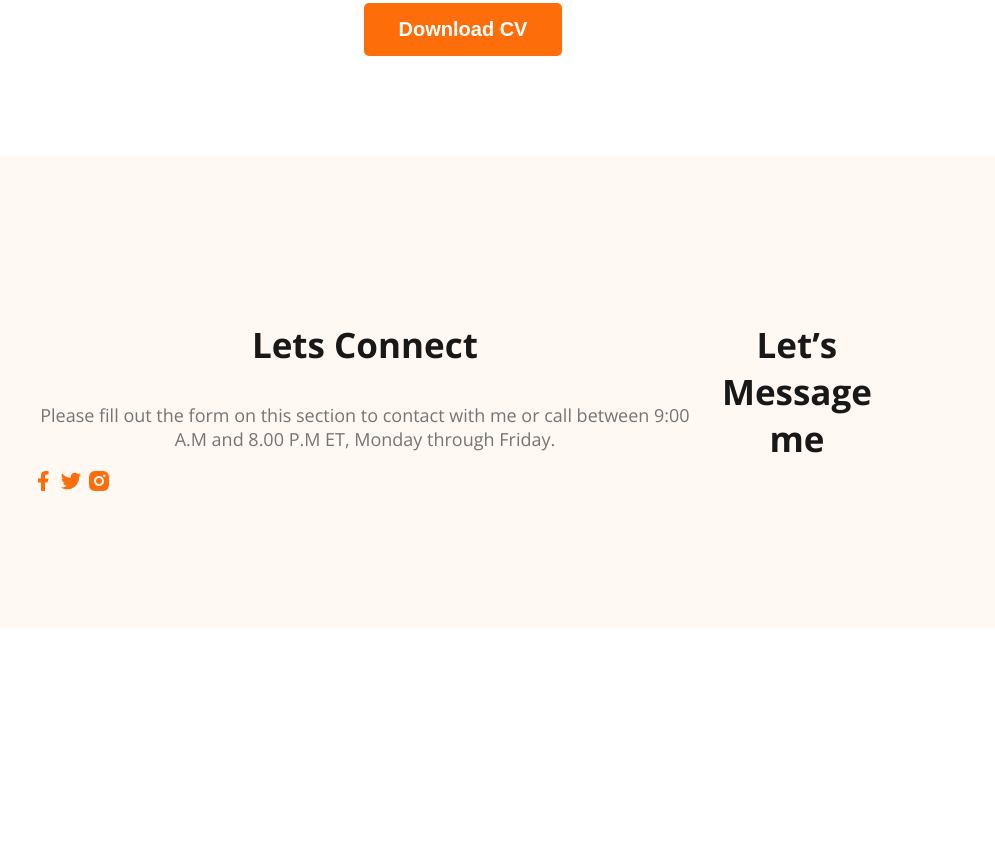
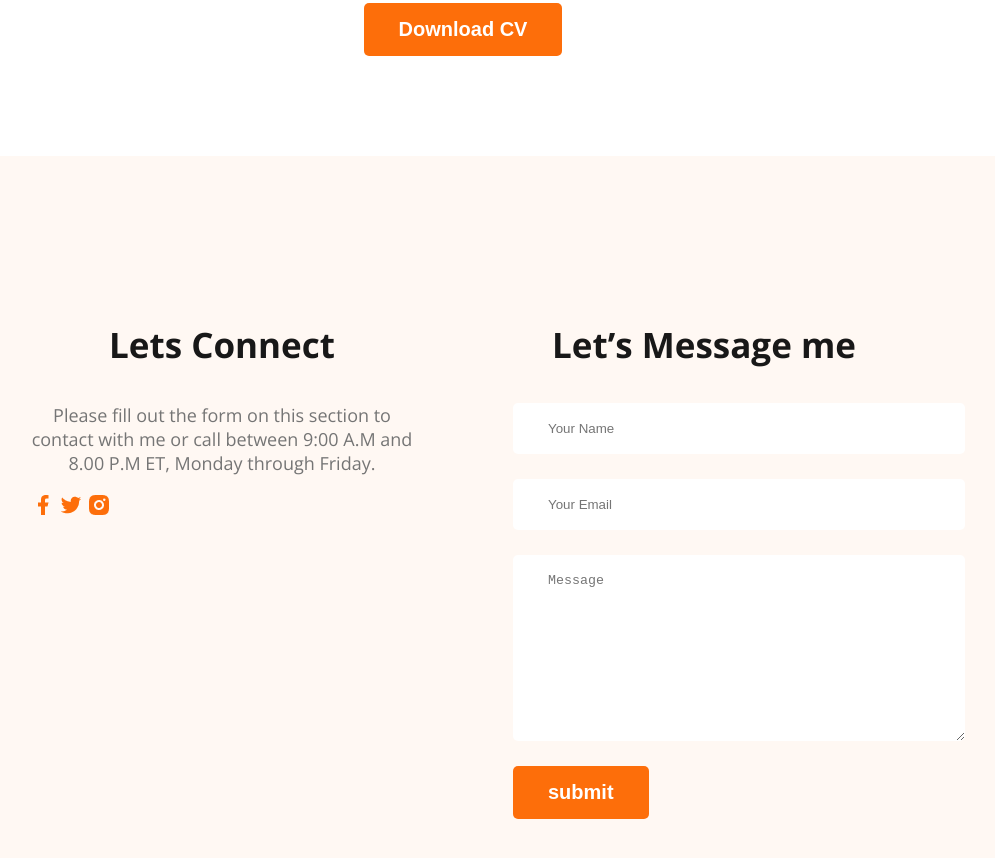
Before and after one commit to Ateka-Oishi/developer-portfolio, a plain HTML site: page index.html in a window 1280 px wide. Shown: the part 3114-3972 px from the top of the page, without its empty margins (177-1172 px from the left). Before the commit the page ends 3750 px from the top, so only its background shows below. Drawn offline with nearby package versions, Linux system fonts and the light colour scheme.

```diff
--- a/index.html
+++ b/index.html
@@ -181,6 +181,13 @@
         </div>
         <div class="footer-column">
             <h3 class="section-title">Let’s Message me</h3>
+            <form class="contact" action="">
+                <input type="text" placeholder="Your Name">
+                <input type="email" placeholder="Your Email" id="">
+                <textarea name="" placeholder="Message" id="" cols="30" rows="10"></textarea>
+                <input class="btn-primary" type="submit" value="submit">
+            </form>
+
         </div>
 
     </footer>
--- a/styles/portfolio.css
+++ b/styles/portfolio.css
@@ -205,7 +205,28 @@ main section{
 /* footer styles */
 footer{
     display: flex;
+    gap: 100px;
     background: #FFF8F3;
     margin-top: 100px;
     padding: 130px 200px;
 }
+
+.footer-column{
+    width: 50%;
+
+}
+
+.social-links{
+    margin-right: 25px;
+}
+.contact input[type="text"], .contact input[type="email"],
+ textarea{
+    display: block;
+    margin-bottom: 25px;
+    padding: 18px 35px;
+    color: #757575;
+    border-radius: 5px;
+    background-color: #FFF;
+    border: 0;
+    width: 100%;
+}
```
